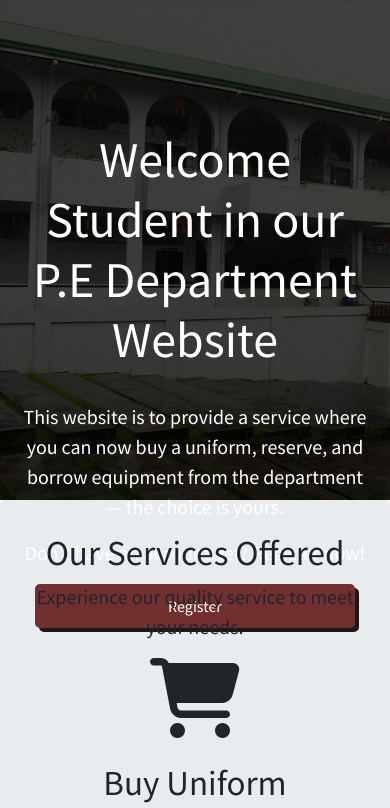
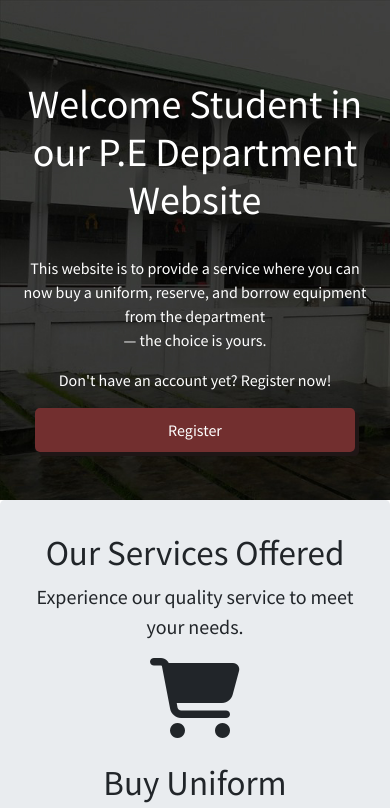
Before and after one commit to ajnarag25/Django_app_P.E-Department, a Django app: page /main/ in a window 390 px wide. Shown: the part 74-882 px from the top of the page. Run offline with Django 3.2, Linux system fonts and the light colour scheme; some libraries are stand-ins or nearby versions.

Commit message:
Update style.css

```diff
--- a/django_app/main/static/css/style.css
+++ b/django_app/main/static/css/style.css
@@ -29,7 +29,7 @@ hr{
 }
 
 #link:hover{
-    transform: scale(1.03);
+    transform: scale(1.02);
 }
 
 
@@ -108,3 +108,41 @@ footer {
     font-size: 15px;
     color: white;
 }
+
+
+/******************************************/
+/*FORM*/
+.custom-container{
+    padding: 50px;
+    border-radius: 20px;
+    box-shadow: 4px 4px rgb(114, 47, 47);
+}
+
+
+
+/******************************************/
+/*MEDIA QUERIES*/
+@media only screen and (max-width: 530px) {
+    .main-container h1{
+        font-size: 45px;
+        padding-top: 90px;
+    }
+}
+@media only screen and (max-width: 460px) {
+    .main-container h1{
+        font-size: 40px;
+        padding-top: 80px;
+    }
+    .main-container p{
+        font-size: 16px;
+    }
+    .content p{
+        font-size: 20px;
+    }
+    .content i{
+        font-size: 18px;
+    }
+    .responsive-custom-btn{
+        width: 200px;
+    }
+}
```
